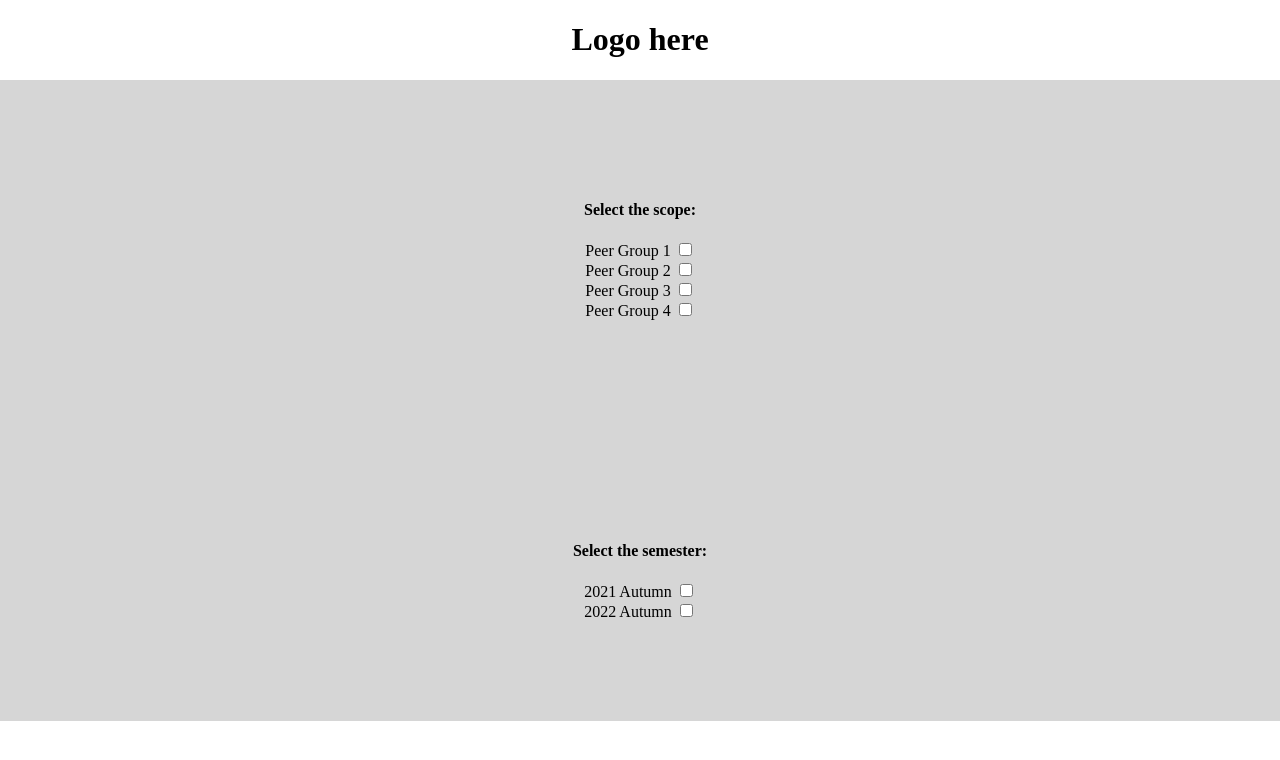
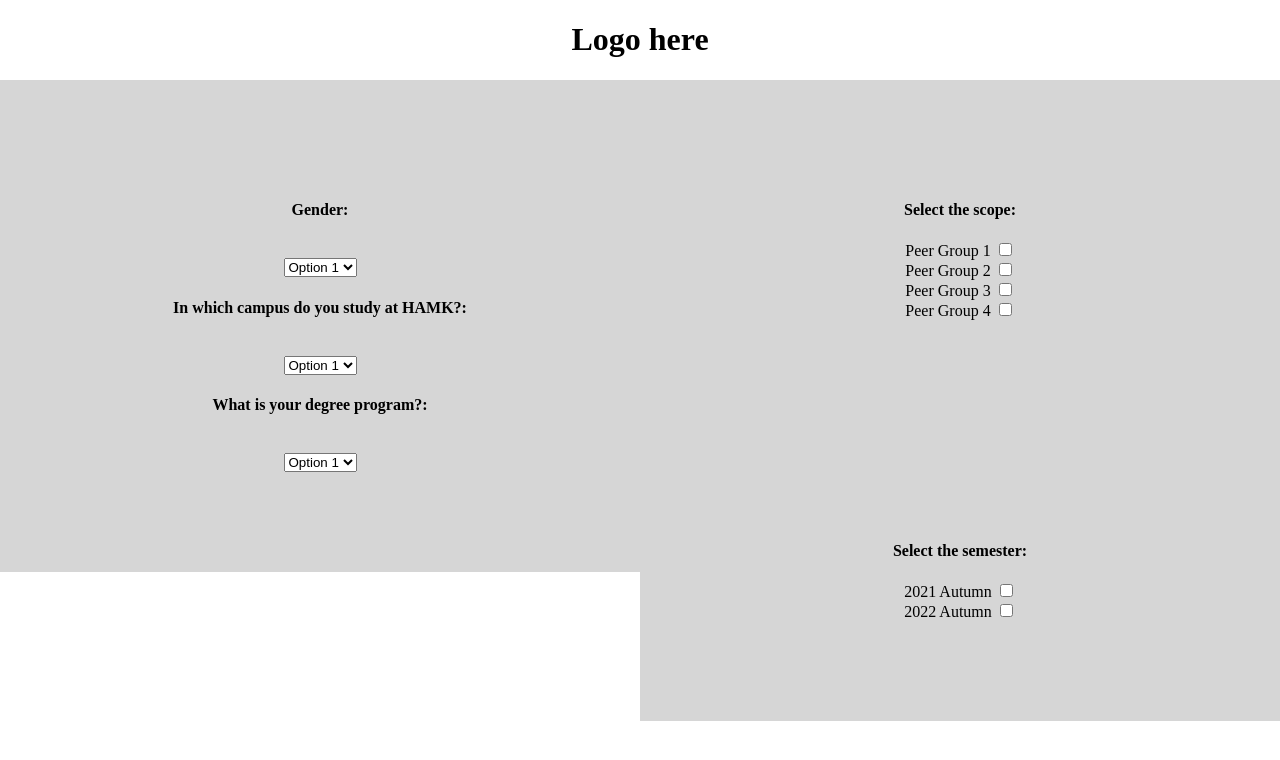
Before and after one commit to Joonas22013/Group-7, a PHP site: page / in a window 1280 px wide. Shown: the top 760 px of the page. Run offline with PHP 8.4, Linux system fonts and the light colour scheme.

Commit message:
More options

```diff
--- a/Webpage/index.html
+++ b/Webpage/index.html
@@ -7,7 +7,46 @@
     <title>Document</title>
 </head>
 <body>
+
     <h1>Logo here</h1>
+
+    <div class="row">
+        <div class="column">
+        <div class="scope">
+        <h4>Gender:</h4>
+        <label for="scope"></label><br>
+        <select id="scope">
+            <option value="option1">Option 1</option>
+            <option value="option2">Option 2</option>
+            </select><br>
+
+        <h4>In which campus do you study at HAMK?:</h4>
+        <label for="scope"></label><br>
+        <select id="scope">
+            <option value="option1">Option 1</option>
+            <option value="option2">Option 2</option>
+            <option value="option2">Option 3</option>
+            <option value="option2">Option 4</option>
+            <option value="option2">Option 5</option>
+            <option value="option2">Option 6</option>
+            <option value="option2">Option 7</option>
+            </select><br>
+
+        <h4>What is your degree program?:</h4>
+        <label for="scope"></label><br>
+        <select id="scope">
+            <option value="option1">Option 1</option>
+            <option value="option2">Option 2</option>
+            <option value="option2">Option 3</option>
+            <option value="option2">Option 4</option>
+
+            </select><br>
+        </div>
+
+
+    </div>
+
+        <div class="column">
             <div class="scope">
             <h4>Select the scope:</h4>
             <label for="scope">Peer Group 1</label>
@@ -20,16 +59,19 @@
                 <input type="checkbox" id="pg4" name="pg4" value="pg4"><br>
 
 
-    </div>
-
-
-    <div class="semester">
+        </div><div class="semester">
             <h4>Select the semester:</h4>
             <label for="semester1">2021 Autumn</label>
                 <input type="checkbox" id="semester1" name="semester1" value="semester1"><br>
             <label for="semester2">2022 Autumn</label>
                 <input type="checkbox" id="semester2" name="semester2" value="semester2">
+        </div></div>
       </div>
+
+
+
+
+
 
 </body>
 
--- a/Webpage/style.css
+++ b/Webpage/style.css
@@ -17,3 +17,11 @@ body{
     background-color: rgb(214, 214, 214);
     padding: 100px;
 }
+
+.row {
+    display: flex;
+  }
+
+  .column {
+    flex: 50%;
+  }
```
Lines whose indentation alone changed are shown as unchanged.
